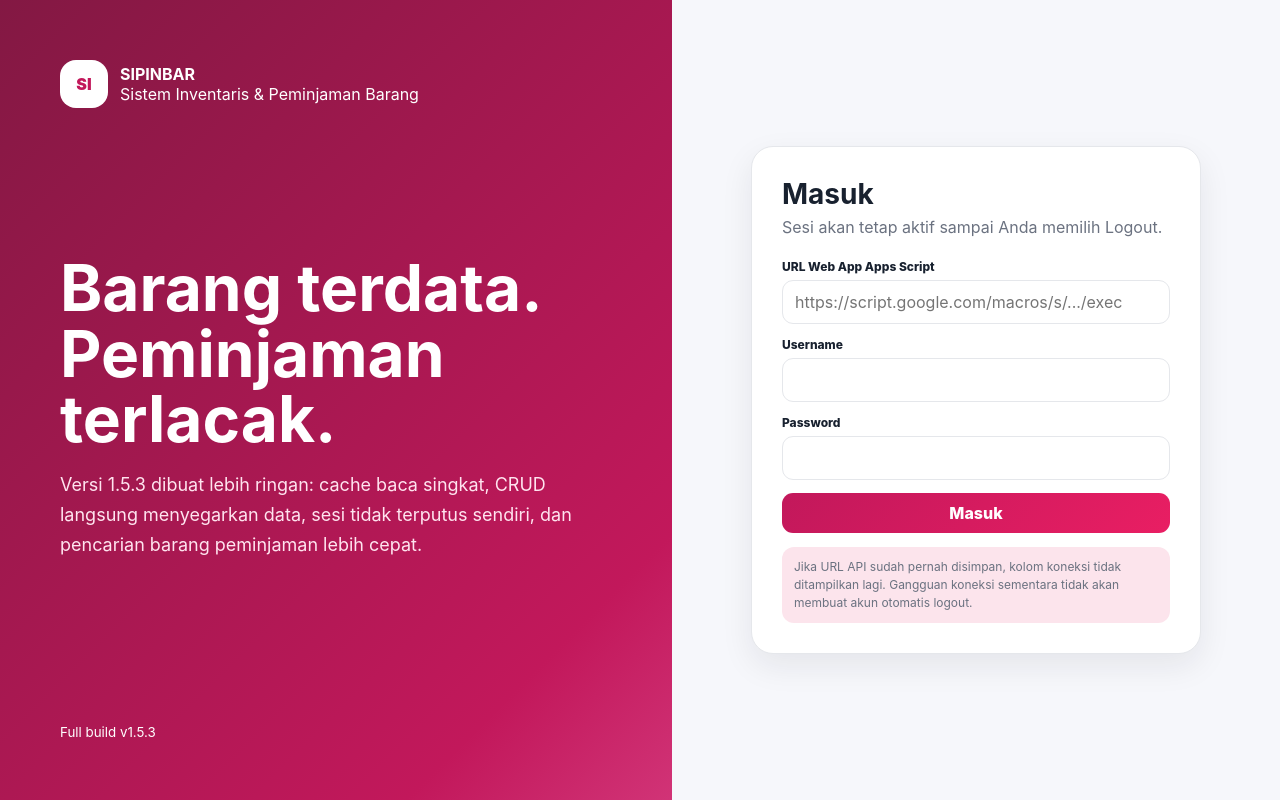
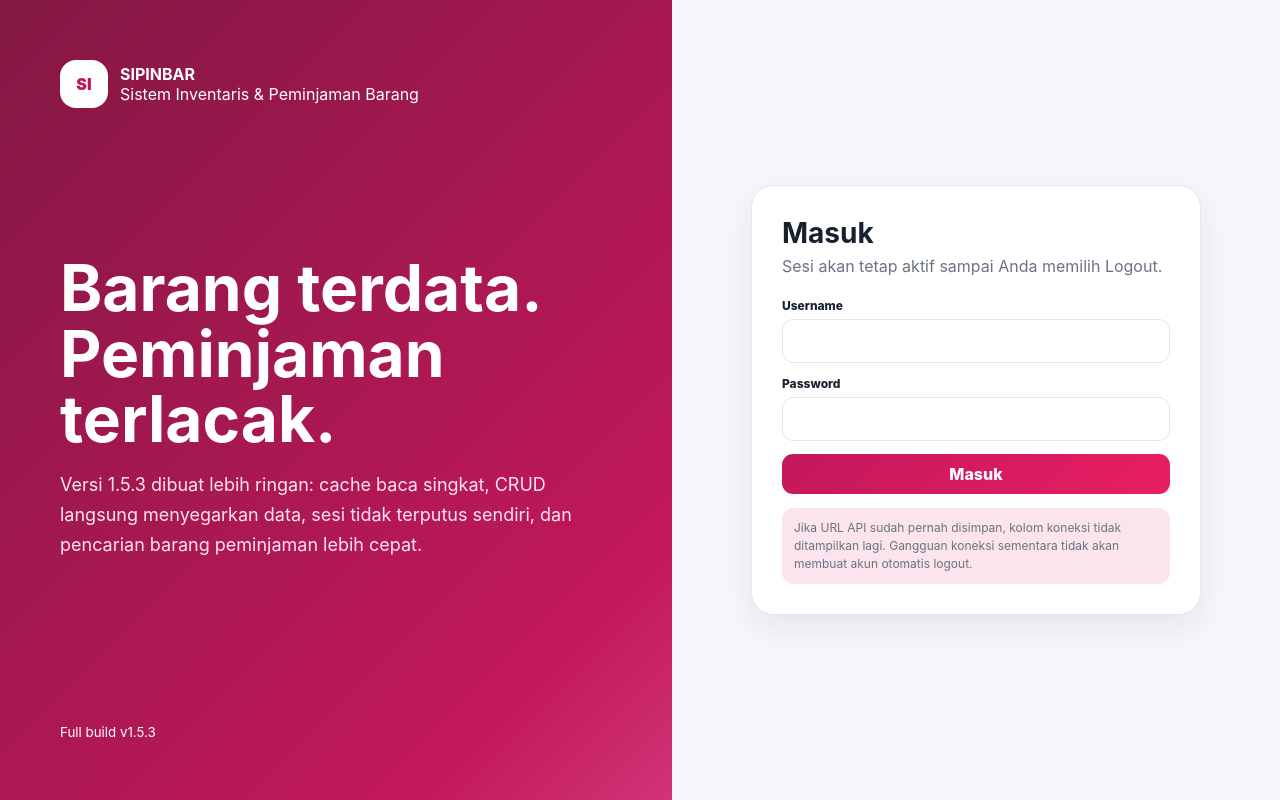
Before and after one commit to invwadulguse/invwadulguse.github.io, a plain HTML site: page index.html in a window 1280 px wide. Drawn offline with Linux system fonts and the light colour scheme.

Commit message:
Update index.html

```diff
--- a/index.html
+++ b/index.html
@@ -32,7 +32,9 @@
 <div id="loader" class="loader hidden"><div class="spin"></div></div><div id="toasts" class="toast-wrap"></div>
 <script>
 const $=s=>document.querySelector(s),$$=s=>[...document.querySelectorAll(s)];
-const state={apiUrl:localStorage.getItem('sipinbar_api')||'',token:localStorage.getItem('sipinbar_token')||'',user:parseJSON(localStorage.getItem('sipinbar_user')),settings:{},masters:{categories:[],locations:[]},pages:{items:1,loans:1,returns:1,users:1,history:1},selectedLoanItems:[]};
+const EMBEDDED_API_URL='https://script.google.com/macros/s/AKfycbyYHdk1aExwpLTxi5NIvgPow8dpcL4gn2BZs6Q36QNqEZFW-8t8aW3rr9LYcDYyF5-9mA/exec';
+const EMBEDDED_API_VERSION='2026-08-31-1';
+const state={apiUrl:localStorage.getItem('sipinbar_api')||EMBEDDED_API_URL,token:localStorage.getItem('sipinbar_token')||'',user:parseJSON(localStorage.getItem('sipinbar_user')),settings:{},masters:{categories:[],locations:[]},pages:{items:1,loans:1,returns:1,users:1,history:1},selectedLoanItems:[]};
 const meta={dashboard:['Dashboard','Ringkasan inventaris'],barang:['Data Barang','Inventaris dan status barang'],peminjaman:['Peminjaman','Transaksi peminjaman'],pengembalian:['Pengembalian','Riwayat pengembalian'],master:['Kategori & Lokasi','Master data'],pengguna:['Pengguna','Manajemen akun'],riwayat:['Riwayat','Audit aktivitas'],pengaturan:['Pengaturan','Konfigurasi aplikasi']};
 const RCACHE={prefix:'sip153_',ttl:{getDashboard:15000,listBarang:10000,listPeminjaman:10000,listPengembalian:10000,listKategori:120000,listLokasi:120000,listPengguna:15000,getRiwayat:12000,getPengaturan:60000},inflight:new Map(),clear(){Object.keys(localStorage).filter(k=>k.startsWith(this.prefix)).forEach(k=>localStorage.removeItem(k))},key(a,d){return this.prefix+btoa(unescape(encodeURIComponent((state.apiUrl||'')+'|'+(state.token||'').slice(-10)+'|'+a+'|'+JSON.stringify(d||{})))).replace(/[^a-z0-9]/gi,'').slice(-160)},get(k,t){try{const x=JSON.parse(localStorage.getItem(k));return x&&Date.now()-x.t<t?x.v:null}catch(e){return null}},set(k,v){try{localStorage.setItem(k,JSON.stringify({t:Date.now(),v}))}catch(e){}}};
 let loaderTimer=null;function loading(on){clearTimeout(loaderTimer);if(on)loaderTimer=setTimeout(()=>$('#loader').classList.remove('hidden'),180);else $('#loader').classList.add('hidden')}
@@ -41,7 +43,7 @@ function parseJSON(s){try{return JSON.parse(s)}catch(e){return null}}function es
 function statusBadge(s){const x=String(s||'-'),c=/Tersedia|Selesai|Disetujui|Baik|Aktif/.test(x)?'bg':/Terlambat|Rusak|Ditolak|Hilang|Nonaktif/.test(x)?'br':/Menunggu|Draft|Dalam Perbaikan/.test(x)?'ba':'bb';return `<span class="badge ${c}">${esc(x)}</span>`}
 function empty(t='Belum ada data'){return `<div class="empty">${esc(t)}</div>`}
 function pager(id,p,fn){const el=$(id);if(!el)return;if(!p||p.pages<=1){el.innerHTML='';return}el.innerHTML=`<button class="btn btn-s btn-sm" ${p.page<=1?'disabled':''} onclick="${fn}(${p.page-1})">‹</button><span>${p.page}/${p.pages}</span><button class="btn btn-s btn-sm" ${p.page>=p.pages?'disabled':''} onclick="${fn}(${p.page+1})">›</button>`}
-function setupInitialApi(){const q=new URLSearchParams(location.search),api=q.get('api');if(api){state.apiUrl=decodeURIComponent(api);localStorage.setItem('sipinbar_api',state.apiUrl);q.delete('api');history.replaceState({},'',location.pathname+(q.toString()?'?'+q:''))}$('#apiField').classList.toggle('hidden',!!state.apiUrl);$('#apiUrl').value=state.apiUrl}
+function setupInitialApi(){const q=new URLSearchParams(location.search),api=q.get('api');if(localStorage.getItem('sipinbar_embedded_api_version')!==EMBEDDED_API_VERSION){state.apiUrl=EMBEDDED_API_URL;localStorage.setItem('sipinbar_api',state.apiUrl);localStorage.setItem('sipinbar_embedded_api_version',EMBEDDED_API_VERSION)}if(api){state.apiUrl=decodeURIComponent(api);localStorage.setItem('sipinbar_api',state.apiUrl);q.delete('api');history.replaceState({},'',location.pathname+(q.toString()?'?'+q:''))}$('#apiField').classList.toggle('hidden',!!state.apiUrl);$('#apiUrl').value=state.apiUrl}
 function saveSession(token,user){state.token=token;state.user=user;localStorage.setItem('sipinbar_token',token);localStorage.setItem('sipinbar_user',JSON.stringify(user))}function clearSession(){state.token='';state.user=null;localStorage.removeItem('sipinbar_token');localStorage.removeItem('sipinbar_user');RCACHE.clear()}
 async function apiRaw(action,data={}){if(!state.apiUrl)throw new Error('URL Apps Script belum dikonfigurasi.');const payload=Object.assign({action,token:state.token},data);try{const r=await fetch(state.apiUrl,{method:'POST',headers:{'Content-Type':'text/plain;charset=utf-8'},body:JSON.stringify(payload),redirect:'follow'});const out=await r.json();if(!out.success)throw new Error(out.message||'Permintaan gagal.');return out}catch(fetchErr){return apiIframe(payload,fetchErr)}}
 function apiIframe(payload,originalError){return new Promise((resolve,reject)=>{const requestId='sip_'+Date.now()+'_'+Math.random().toString(36).slice(2),frame=document.createElement('iframe'),form=document.createElement('form'),timer=setTimeout(()=>finish(new Error(originalError?.message||'Koneksi API timeout.')),25000);frame.name=requestId;frame.style.display='none';form.method='POST';form.action=state.apiUrl;form.target=requestId;form.style.display='none';const fields={transport:'iframe',requestId,payload:JSON.stringify(payload)};Object.entries(fields).forEach(([k,v])=>{const i=document.createElement('input');i.name=k;i.value=v;form.appendChild(i)});function onMsg(e){const m=e.data;if(m&&m.channel==='SIPINBAR_API'&&m.requestId===requestId){if(m.response?.success)finish(null,m.response);else finish(new Error(m.response?.message||'Permintaan gagal.'))}}function finish(err,val){clearTimeout(timer);window.removeEventListener('message',onMsg);frame.remove();form.remove();err?reject(err):resolve(val)}window.addEventListener('message',onMsg);document.body.append(frame,form);form.submit()})}
```
